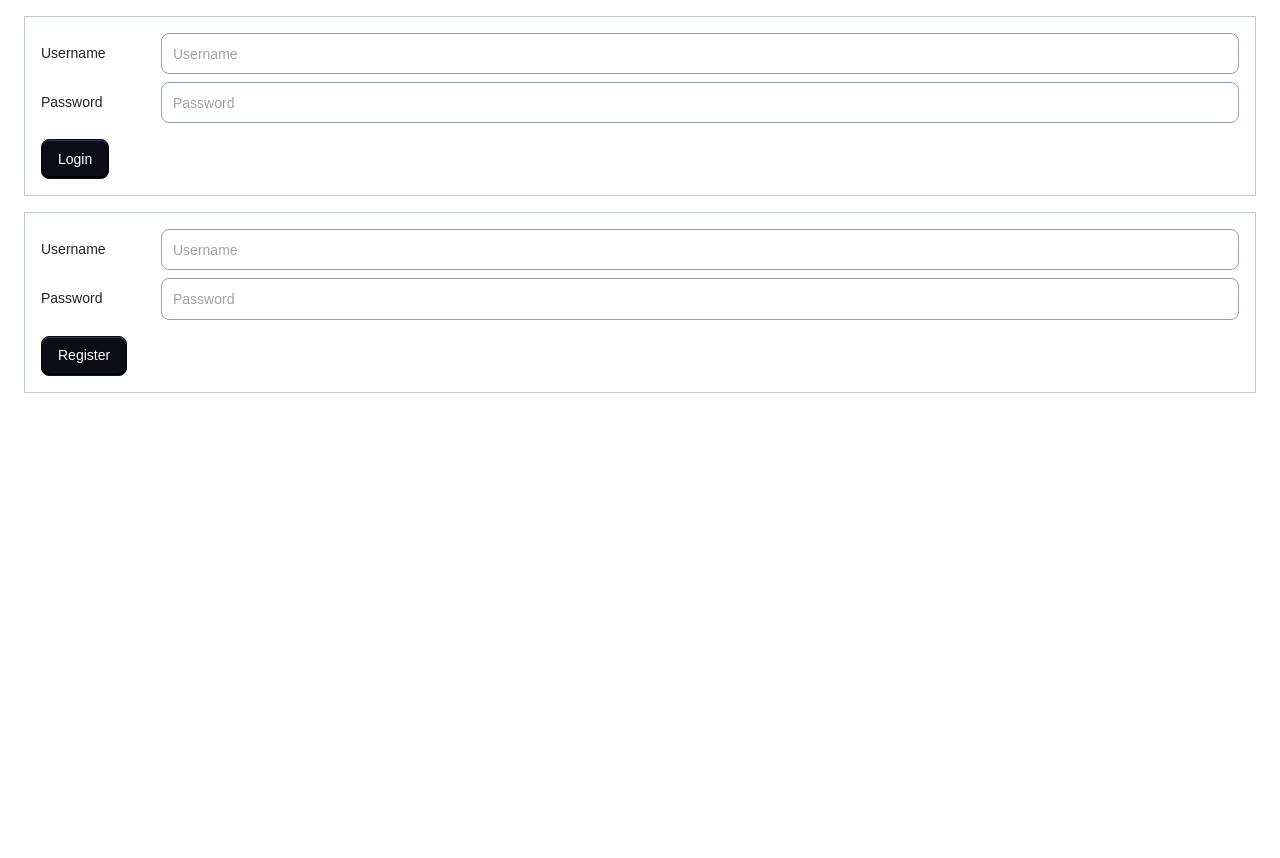
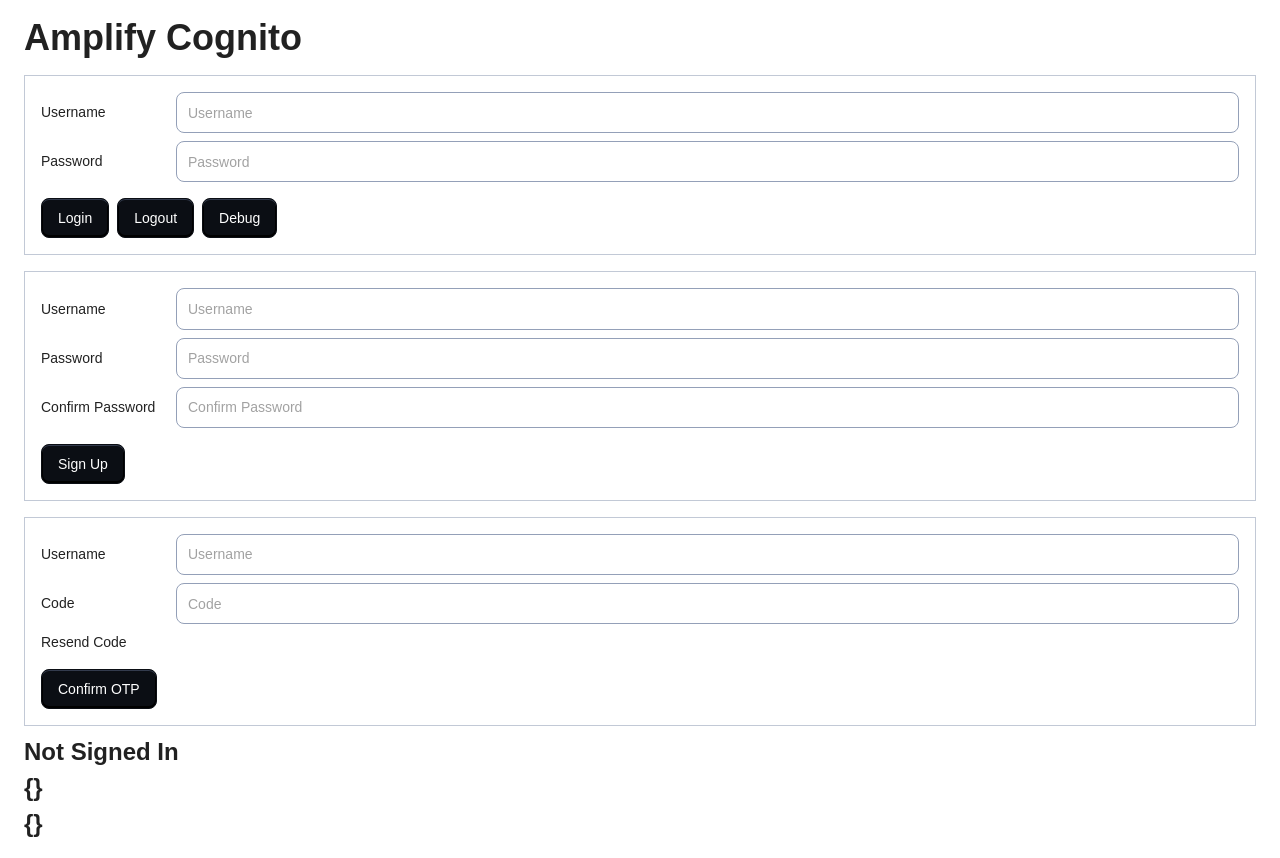
Before and after one commit to Neix20/ReactTemplate, a React (Vite) app: page /Debug in a window 1280 px wide. Before the commit the page ends 800 px from the top, so only its background shows below. Built offline with nearby package versions, Linux system fonts and the light colour scheme; what aws-amplify would draw is missing.

Commit message:
feat: Update Amplify auth configuration and add new authentication methods

```diff
--- a/src/app/Debug/index.jsx
+++ b/src/app/Debug/index.jsx
@@ -1,18 +1,22 @@
 import { useState, useEffect } from "react";
 
 import { Container, Grid2, Typography, Button, Paper, IconButton, Box, Tooltip } from "@mui/material";
+import { Snackbar, Alert } from "@mui/material";
+
 import { GlobalStyles } from "@config";
 
-
-
 import { BpForm, BpLoading } from "@components";
-import { useForm } from "@hooks";
+import { useForm, useToggle } from "@hooks";
 
 import { Amplify } from "@libs/auth";
 
+
+import { fetchAuthSession, getCurrentUser } from "@aws-amplify/auth";
+const { handleSignIn, handleSignUp, handleConfirmSignUp, handleSignOut, handleResetPassword, handleConfirmResetPassword, isAuthenticated, handleResendSignUpCode } = Amplify;
+
 const template = {
     login: {
-        key: "Login",
+        key: "login",
         field: [
             {
                 "name": "username",
@@ -23,41 +27,196 @@
                 "type": "password"
             }
         ]
+    },
+    signUp: {
+        key: "sign_up",
+        field: [
+            {
+                "name": "username",
+                "type": "email"
+            },
+            {
+                "name": "password",
+                "type": "password"
+            },
+            {
+                "name": "confirm_password",
+                "type": "password"
+            }
+        ]
+    },
+    otpCode: {
+        key: "otp_code",
+        field: [
+            {
+                "name": "username",
+                "type": "email"
+            },
+            {
+                "name": "code",
+                "type": "text"
+            }
+        ]
     }
+}
+
+function TxtButton(props) {
+
+    const { onClick = () => { }, children = (<></>) } = props;
+
+    return (
+        <Typography
+            sx={{
+                background: "none",
+                border: "none",
+                cursor: "pointer",
+                "&:hover": { textDecoration: "underline" },
+            }}
+            onClick={onClick}
+        >
+            {children}
+        </Typography>
+    );
 }
 
 function Index(props) {
 
-    const { key, data, field, updateDataHtml, resetData } = useForm(template.login);
+    const { key: lKey, data: lData, field: lField, updateDataHtml: updateLData, resetData: resetLData } = useForm(template.login);
+    const { key: sKey, data: sData, field: sField, updateDataHtml: updateSData, resetData: resetSData } = useForm(template.signUp);
+    const { key: oKey, data: oData, field: oField, updateDataHtml: updateOData, resetData: resetOData } = useForm(template.otpCode);
+
+    const { flag: resendFlag, toggle: toggleResend } = useToggle(false);
+    const { flag: userFlag, open: setUserTrue, close: setUserFalse, toggle: toggleUser } = useToggle(false);
+
+    const [session, setSession] = useState({});
+    const [signUpSession, setSignUpSession] = useState({});
 
     const [loading, setLoading] = useState(false);
 
-    const onLogin = () => { }
-    const onRegister = () => { }
+    useEffect(() => {
+        console.log(session);
+    }, [session])
+
+    const onLogin = () => {
+        handleSignIn(lData)
+            .then((res) => {
+                alert("User has signed in!");
+                setUserTrue();
+
+                // Set Session
+                setSession(_ => res);
+            })
+            .catch(err => {
+                alert(err);
+            })
+    }
+    const onLogOut = () => {
+        handleSignOut()
+            .then(() => {
+                alert("User has signed out!");
+                setUserFalse();
+            })
+    }
+
+    const onSignUp = () => {
+        handleSignUp(sData)
+            .then((res) => {
+                alert("User has signed up! Please Check Email for Activation Code!");
+
+                setSignUpSession(_ => res);
+            })
+            .catch(err => {
+                alert(err);
+            })
+    }
+
+    const onConfirmSignUp = () => {
+        handleConfirmSignUp(oData)
+            .then(() => {
+                alert("User has confirmed sign up!");
+            })
+            .catch(err => {
+                alert(err);
+            })
+    }
+
+    const onResendSignUpCode = () => {
+        toggleResend();
+    }
+
+    const onDebug = async () => {
+        // const res = await getCurrentUser();
+        // console.log(res);
+
+        const res = await fetchAuthSession();
+        console.log(res);
+    }
 
     return (
         <>
             <BpLoading loading={loading} />
+
             <Container maxWidth={"xl"} sx={{ padding: 2 }}>
-                <Box sx={GlobalStyles.bordered}>
-                    <BpForm size={{ xs: 1, sm: 1 }}
-                        hasLabel={true}
-                        key={key} idx={key}
-                        data={data} field={field}
-                        onUpdate={updateDataHtml} />
+                <Box>
+                    <Typography variant={"h2"}>Amplify Cognito</Typography>
+                </Box>
+                <Box sx={{ mt: 2, ...GlobalStyles.bordered }}>
+                    <BpForm
+                        key={lKey} idx={lKey}
+                        data={lData} field={lField}
+                        onUpdate={updateLData}
+                        hasLabel={true} size={{ xs: 1, sm: 1 }} />
+                    <Grid2 container spacing={1} sx={{ mt: 2 }}>
+                        <Button variant={"contained"} onClick={onLogin}>Login</Button>
+                        <Button variant={"contained"} onClick={onLogOut}>Logout</Button>
+                        <Button variant={"contained"} onClick={onDebug}>Debug</Button>
+                    </Grid2>
+                </Box>
+                <Box sx={{ mt: 2, ...GlobalStyles.bordered }}>
+                    <BpForm
+                        key={sKey} idx={sKey}
+                        data={sData} field={sField}
+                        onUpdate={updateSData}
+                        hasLabel={true} size={{ xs: 1, sm: 1 }} />
                     <Box sx={{ mt: 2 }}>
-                        <Button variant={"contained"} onClick={onLogin}>Login</Button>
+                        <Button variant={"contained"} onClick={onSignUp}>Sign Up</Button>
                     </Box>
                 </Box>
                 <Box sx={{ mt: 2, ...GlobalStyles.bordered }}>
-                    <BpForm size={{ xs: 1, sm: 1 }}
-                        hasLabel={true}
-                        key={key} idx={key}
-                        data={data} field={field}
-                        onUpdate={updateDataHtml} />
+                    <BpForm
+                        key={oKey} idx={oKey}
+                        data={oData} field={oField}
+                        onUpdate={updateOData}
+                        hasLabel={true} size={{ xs: 1, sm: 1 }} />
+                    <Box sx={{ mt: 1 }}>
+                        <TxtButton onClick={onResendSignUpCode}>Resend Code</TxtButton>
+                    </Box>
+                    <Snackbar open={resendFlag} autoHideDuration={3000}
+                        onClose={toggleResend}
+                        anchorOrigin={{
+                            vertical: "bottom",
+                            horizontal: "center",
+                        }}>
+                        <Alert onClose={toggleResend} severity="success" variant="filled">
+                            Successfully Resend OTP Code!
+                        </Alert>
+                    </Snackbar>
+
                     <Box sx={{ mt: 2 }}>
-                        <Button variant={"contained"} onClick={onRegister}>Register</Button>
+                        <Button variant={"contained"} onClick={onConfirmSignUp}>Confirm OTP</Button>
                     </Box>
+                </Box>
+                <Box sx={{ mt: 1 }}>
+                    {
+                        (userFlag) ? (
+                            <Typography variant={"h4"}>Welcome, User</Typography>
+                        ) : (
+                            <Typography variant={"h4"}>Not Signed In</Typography>
+                        )
+                    }
+
+                    <Typography variant={"h4"}>{JSON.stringify(session)}</Typography>
+                    <Typography variant={"h4"}>{JSON.stringify(signUpSession)}</Typography>
                 </Box>
             </Container>
         </>
--- a/src/app/routes/AdminRoutes.jsx
+++ b/src/app/routes/AdminRoutes.jsx
@@ -40,7 +40,7 @@
                 type: 'item',
                 show: false,
                 url: '/Admin',
-                element: <Incident />
+                element: <Scammer />
             },
             {
                 id: 'admin-scammer',
--- a/src/components/ui/Form/Item/FormItem.jsx
+++ b/src/components/ui/Form/Item/FormItem.jsx
@@ -13,7 +13,7 @@
 
     const style = {
         txtLabel: {
-            width: { xs: "120px" },
+            width: { xs: "135px" },
         }
     }
 
--- a/src/config/clsConst.js
+++ b/src/config/clsConst.js
@@ -7,11 +7,25 @@
 
 const COGNITO_CONFIG = {
     Auth: {
+        region: import.meta.env.VITE_AWS_PROJECT_REGION,
+        userPoolWebClientId: import.meta.env.VITE_AWS_WEB_CLIENT_ID,
+        identityPoolId: import.meta.env.VITE_AWS_COGNITO_IDENTITY_POOL_ID,
+        mandatorySignIn: true,
         Cognito: {
-            region: import.meta.env.VITE_AWS_REGION,
-        userPoolId: import.meta.env.VITE_COGNITO_USER_POOL_ID,
-        userPoolWebClientId: import.meta.env.VITE_COGNITO_CLIENT_ID,
-        }
+            userPoolId: import.meta.env.VITE_AWS_USER_POOL_ID,
+            userPoolClientId: import.meta.env.VITE_AWS_WEB_CLIENT_ID,
+            identityPoolId: import.meta.env.VITE_AWS_COGNITO_IDENTITY_POOL_ID,
+            signUpVerificationMethod: 'code',
+            loginWith: {
+                oauth: {
+                    domain: import.meta.env.VITE_AWS_COGNITO_DOMAINAME,
+                    scopes: ['phone', 'email', 'openid', 'profile', 'aws.cognito.signin.user.admin'],
+                    edirectSignIn: ['http://localhost:3000/', 'https://example.com/'],
+                    redirectSignOut: ['http://localhost:3000/', 'https://example.com/'],
+                    responseType: 'code',
+                }
+            },
+        },
     }
 }
 
--- a/src/libs/api/Axios/index.js
+++ b/src/libs/api/Axios/index.js
@@ -17,7 +17,6 @@
         return config;
     },
     (error) => {
-
         return Promise.reject(error);
     }
 );
--- a/src/libs/auth/Simple/index.js
+++ b/src/libs/auth/Simple/index.js
@@ -1,5 +1,7 @@
 
 import { clsConst } from "@config";
+
+// This needs to follow the same pattern as Amplify
 
 const signIn = async (data, callBack) => {
 
@@ -26,7 +28,7 @@
 const confirmSignUp = () => { }
 const forgotPassword = () => { }
 
-const isUserAuthenticated = async (data) => {
+const isAuthenticated = async (data) => {
 
     const { isLogin = false, lastSession = "" } = data;
 
@@ -45,7 +47,7 @@
     const flag = (isLogin && timeDiff < ttl);
 
     if (!flag) {
-        throw new Error("User Session has Expired")
+        throw new Error("User Session has Expired");
     }
 
     return true;
@@ -57,5 +59,5 @@
     signUp,
     confirmSignUp,
     forgotPassword,
-    isUserAuthenticated
+    isAuthenticated
 }
--- a/src/libs/redux/reducers.js
+++ b/src/libs/redux/reducers.js
@@ -1,7 +1,6 @@
 
 const initialState = {
     user: {
-        isLogin: false,
         lastSession: ""
     }
 
```
Also changed, not shown: src/libs/auth/Amplify/index.js, 1 other file (tests, documents, lock files or other folders).
